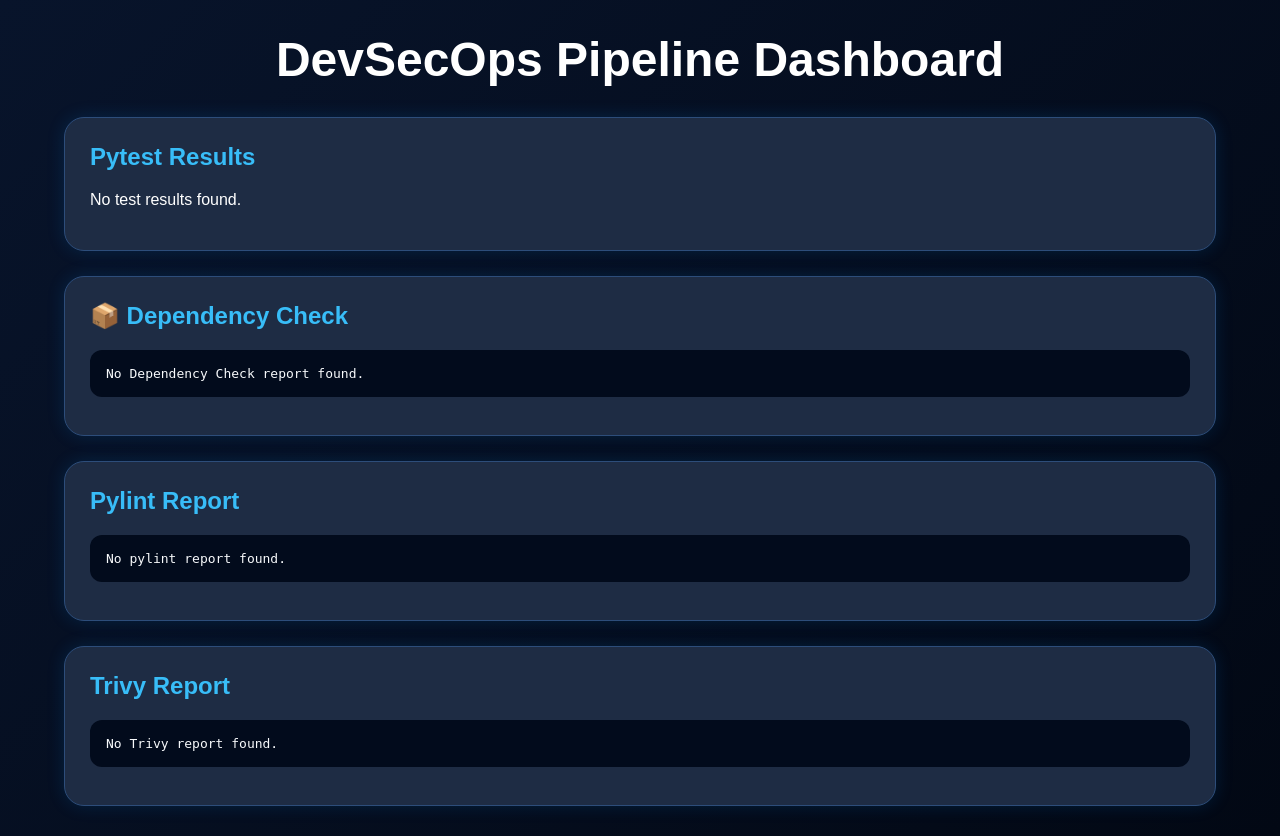
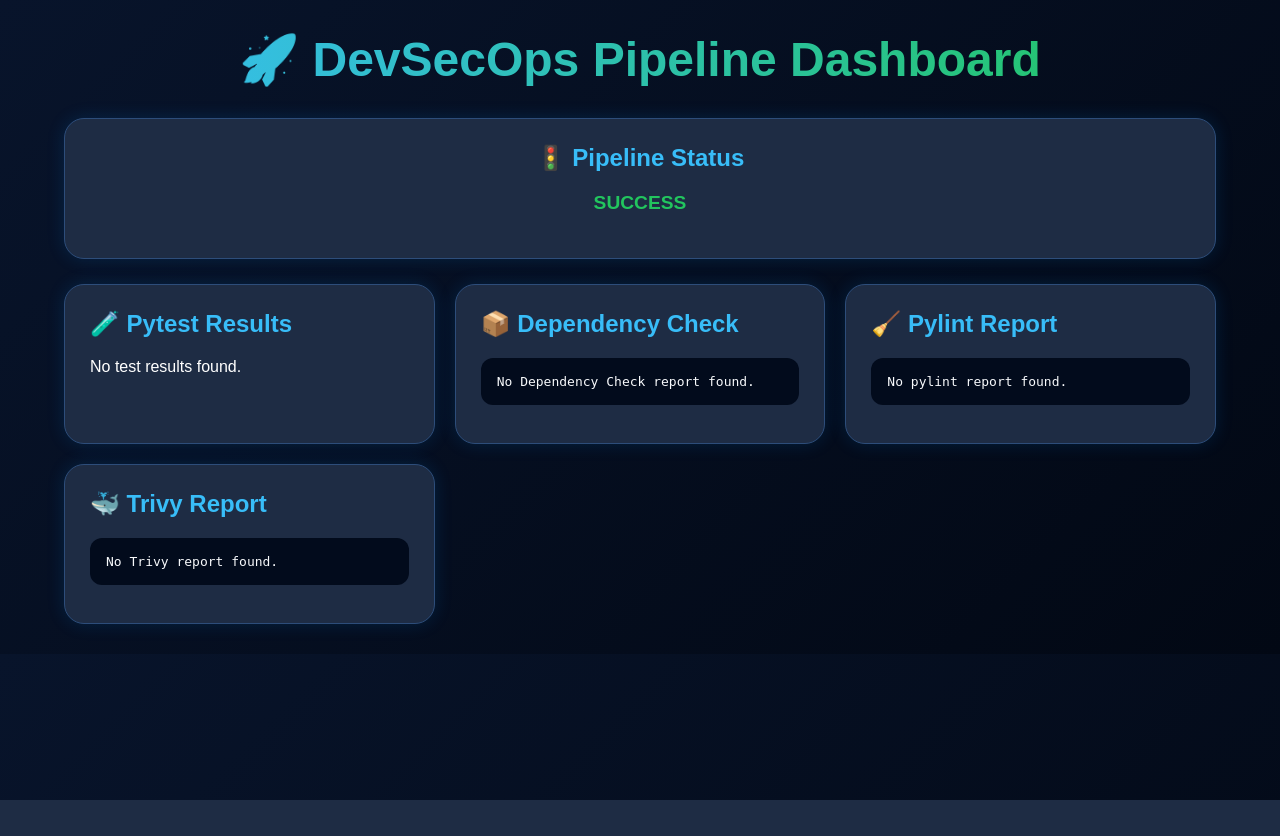
Before and after one commit to tpv-2026/devsecops-pipeline, a Flask app: page / in a window 1280 px wide. After the commit the page ends 800 px from the top, so only its background shows below. Run offline with Flask 3, Linux system fonts and the light colour scheme.

Commit message:
Improving the functionalities of the website that the app is on and improving the aesthetics of it as well

```diff
--- a/static/style.css
+++ b/static/style.css
@@ -5,32 +5,59 @@
     color: white;
 }
 
+/* Container */
 .container {
     width: 90%;
     max-width: 1200px;
     margin: 30px auto;
 }
 
+/* Title */
 h1 {
     text-align: center;
     margin-bottom: 30px;
     font-size: 3rem;
+    background: linear-gradient(90deg, #38bdf8, #22c55e);
+    -webkit-background-clip: text;
+    -webkit-text-fill-color: transparent;
 }
 
+/* Grid layout */
+.grid {
+    display: grid;
+    grid-template-columns: repeat(auto-fit, minmax(350px, 1fr));
+    gap: 20px;
+}
+
+/* Cards */
 .card {
     background: #1e2c44;
     border: 1px solid #2d4d7a;
     border-radius: 20px;
     padding: 25px;
-    margin-bottom: 25px;
     box-shadow: 0 0 18px rgba(0, 140, 255, 0.15);
+    transition: transform 0.2s ease, box-shadow 0.2s ease;
 }
 
+/* Hover effect */
+.card:hover {
+    transform: scale(1.02);
+    box-shadow: 0 0 25px rgba(56, 189, 248, 0.4);
+}
+
+/* Status card special */
+.status-card {
+    text-align: center;
+    margin-bottom: 25px;
+}
+
+/* Headings */
 h2 {
     color: #38bdf8;
     margin-top: 0;
 }
 
+/* Code blocks */
 pre {
     background: #020b1c;
     padding: 16px;
@@ -41,9 +68,11 @@
     color: #f8fafc;
 }
 
+/* Status colors */
 .success {
     color: #22c55e;
     font-weight: bold;
+    font-size: 1.2rem;
 }
 
 .warning {
--- a/templates/index.html
+++ b/templates/index.html
@@ -8,10 +8,19 @@
 </head>
 <body>
     <div class="container">
-        <h1>DevSecOps Pipeline Dashboard</h1>
+        <h1>🚀 DevSecOps Pipeline Dashboard</h1>
 
+        <!-- Pipeline Status -->
+        <div class="card status-card">
+            <h2>🚦 Pipeline Status</h2>
+            <p class="success">SUCCESS</p>
+        </div>
+
+        <div class="grid">
+
+            <!-- Pytest -->
             <div class="card">
-            <h2>Pytest Results</h2>
+                <h2>🧪 Pytest Results</h2>
                 {% if pytest %}
                     <p>Total Tests: {{ pytest.total }}</p>
                     <p>Passed: <span class="success">{{ pytest.passed }}</span></p>
@@ -22,18 +31,25 @@
                     <p>No test results found.</p>
                 {% endif %}
             </div>
+
+            <!-- Dependency Check -->
             <div class="card">
                 <h2>📦 Dependency Check</h2>
                 <pre>{{ dependency }}</pre>
             </div>
+
+            <!-- Pylint -->
             <div class="card">
-            <h2>Pylint Report</h2>
+                <h2>🧹 Pylint Report</h2>
                 <pre>{{ pylint }}</pre>
             </div>
 
+            <!-- Trivy -->
             <div class="card">
-            <h2>Trivy Report</h2>
+                <h2>🐳 Trivy Report</h2>
                 <pre>{{ trivy }}</pre>
+            </div>
+
         </div>
     </div>
 </body>
```
Lines whose indentation alone changed are shown as unchanged.
